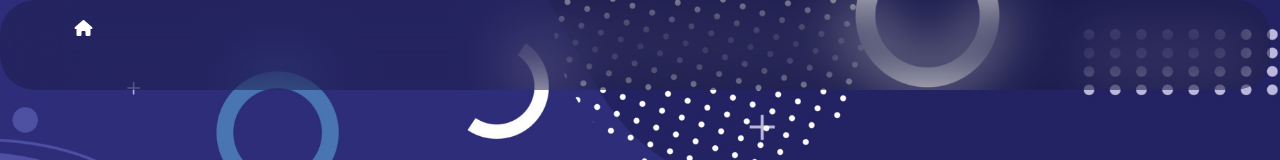
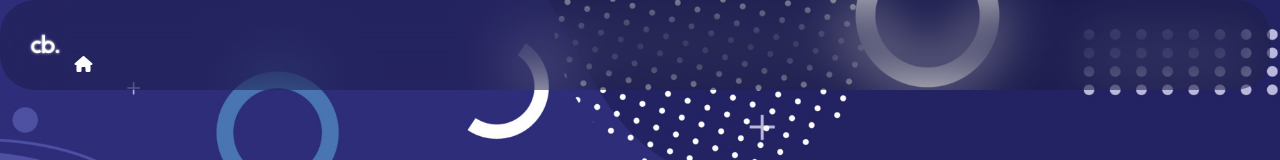
Before and after one commit to Celery-Bot/celerybot.xyz, a plain HTML site: page index.html in a window 1280 px wide. Shown: the top 160 px of the page. Drawn offline with Linux system fonts and the light colour scheme.

Commit message:
Update index.html

```diff
--- a/index.html
+++ b/index.html
@@ -4,7 +4,7 @@
     <link rel="icon" type="image/x-icon" href="./web/assets/transparent/cb_favicon.png">
     <title>Celery Bot</title>
     <div class="topbar">
-        <img class="logo">
+        <img class="logo" src="./web/stuffs/cb_nobg.png">
         <i class="fa fa-home"></i>
     </div>
 </html>
```
